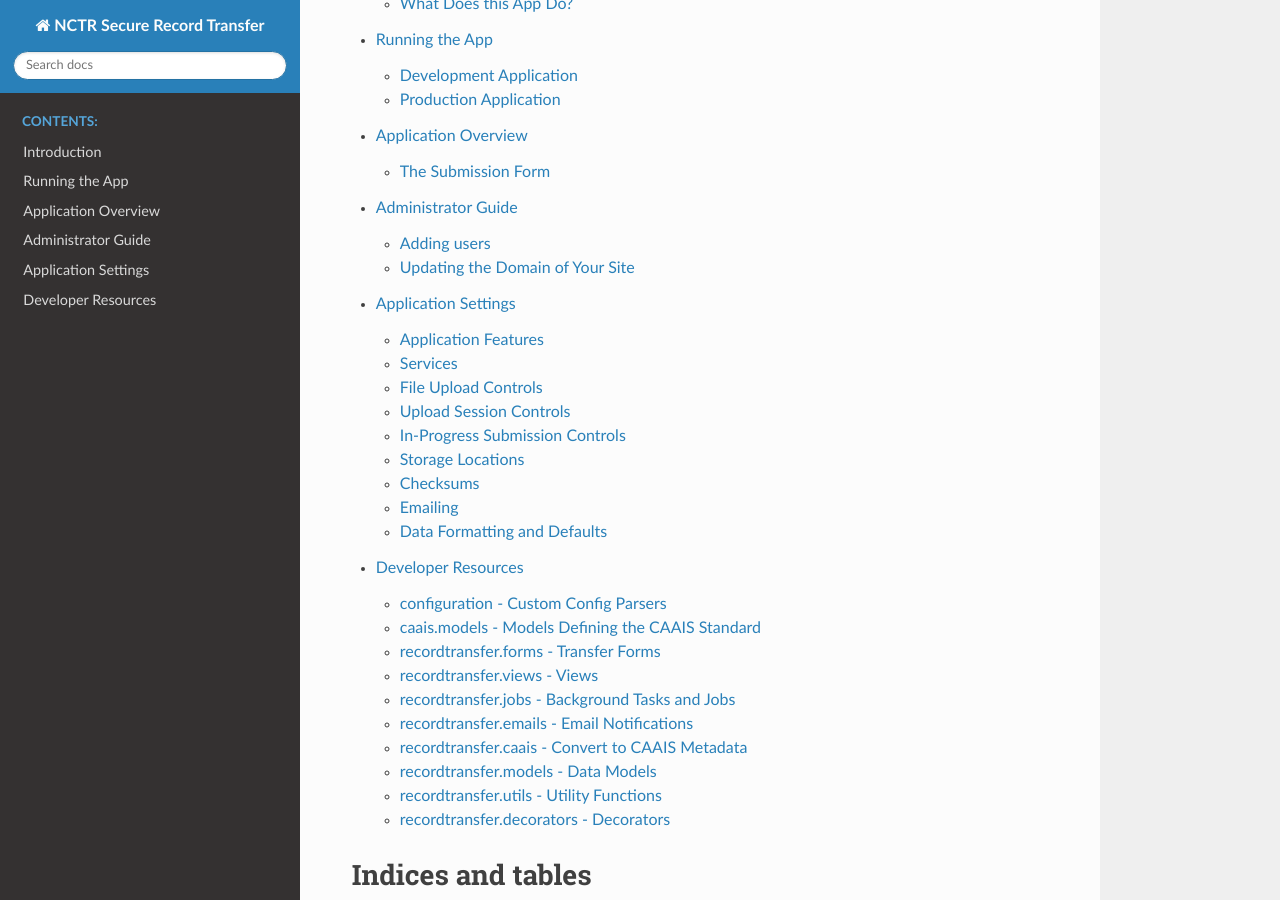
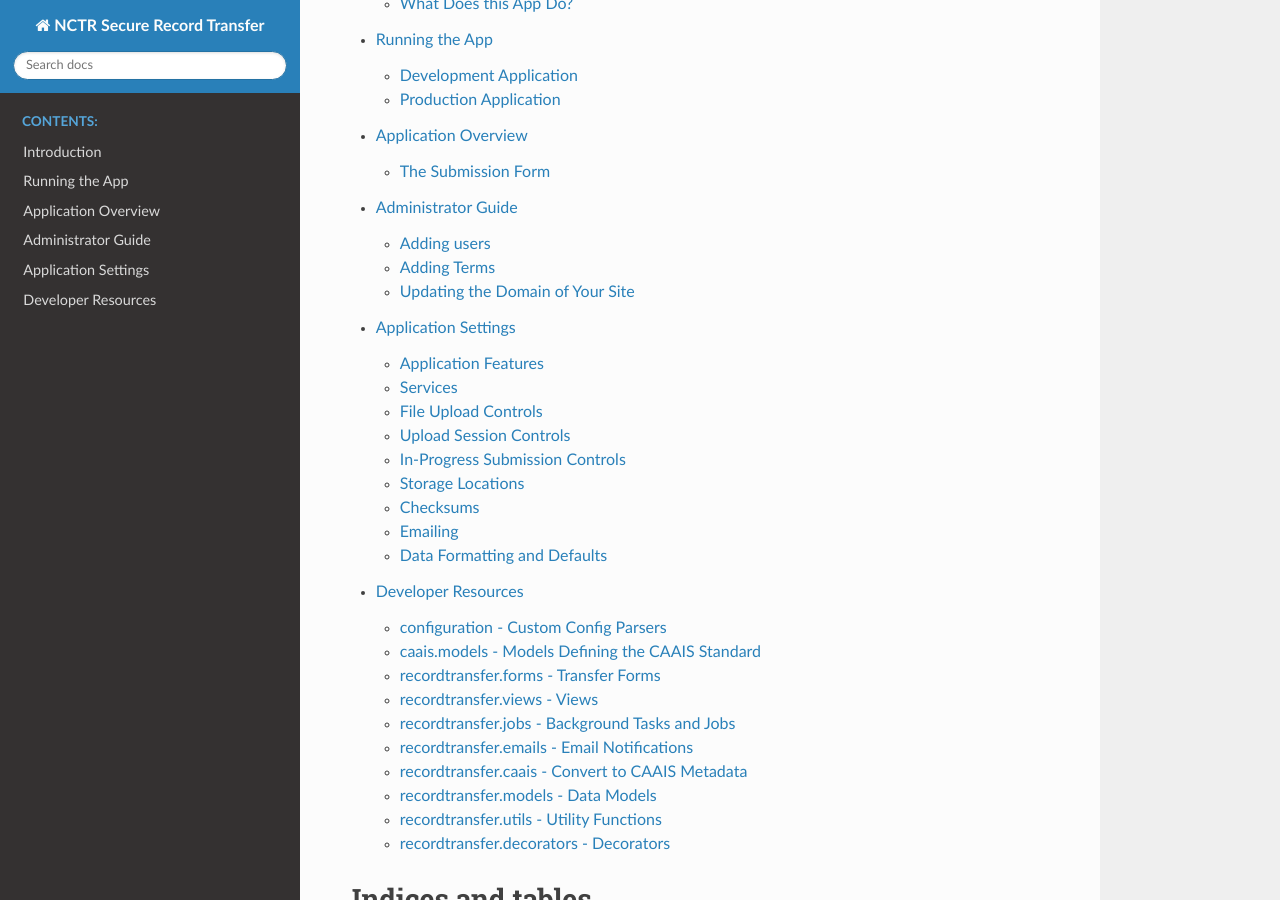
Before and after one commit to NationalCentreTruthReconciliation/Secure-Record-Transfer, a Sphinx documentation site: the page built from docs/index.rst, in a window 1280 px wide and 900 px high, scrolled down 396 px. Built offline with Sphinx 7.4.7 and the Read the Docs theme 3.1.0, drawn with Linux system fonts in a browser that asks for light colours; pages that are not in the unit, such as notebooks, are missing from menus.

Commit message:
Update reference in index

```diff
--- a/docs/admin_guide/index.rst
+++ b/docs/admin_guide/index.rst
@@ -8,7 +8,7 @@ perform using the record transfer application.
     :maxdepth: 1
 
     addingusers
-    addingrights
+    adding_terms
     sitename
 
 See also: :ref:`Application Settings`.
```
